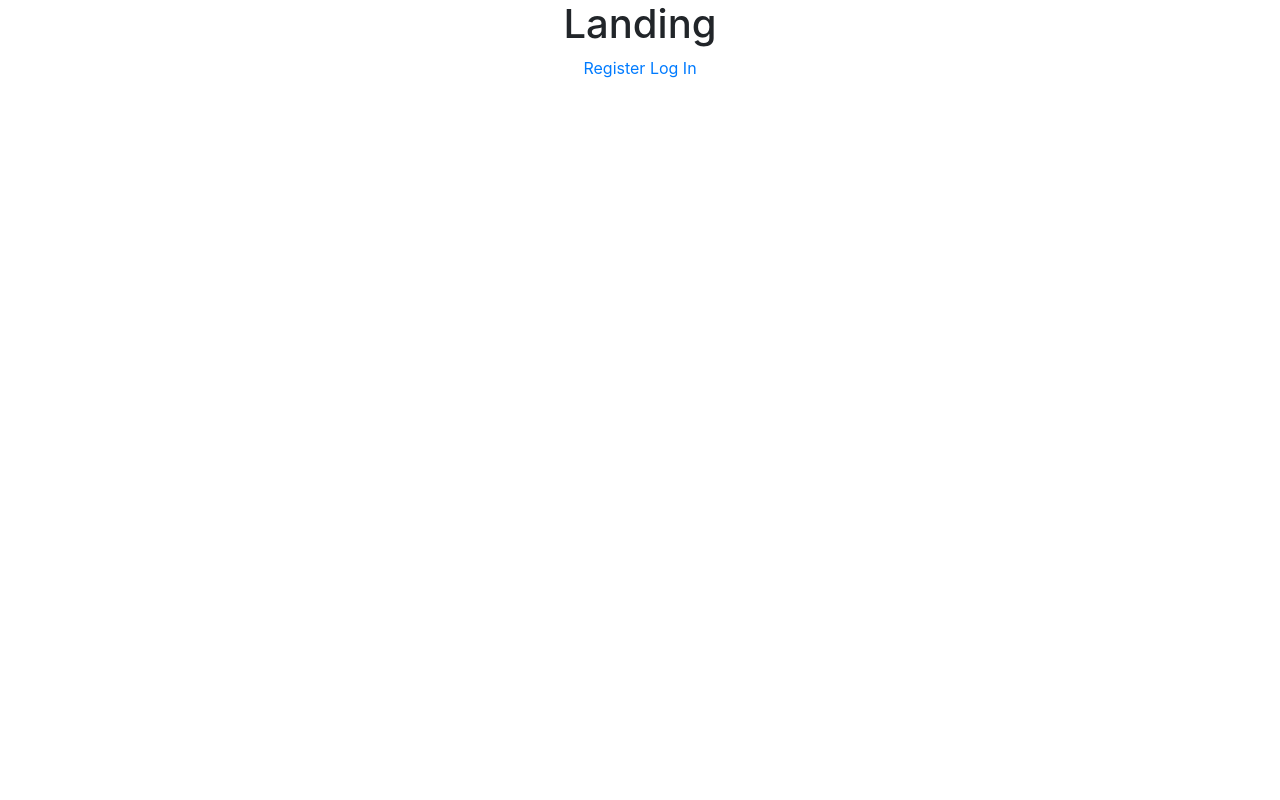
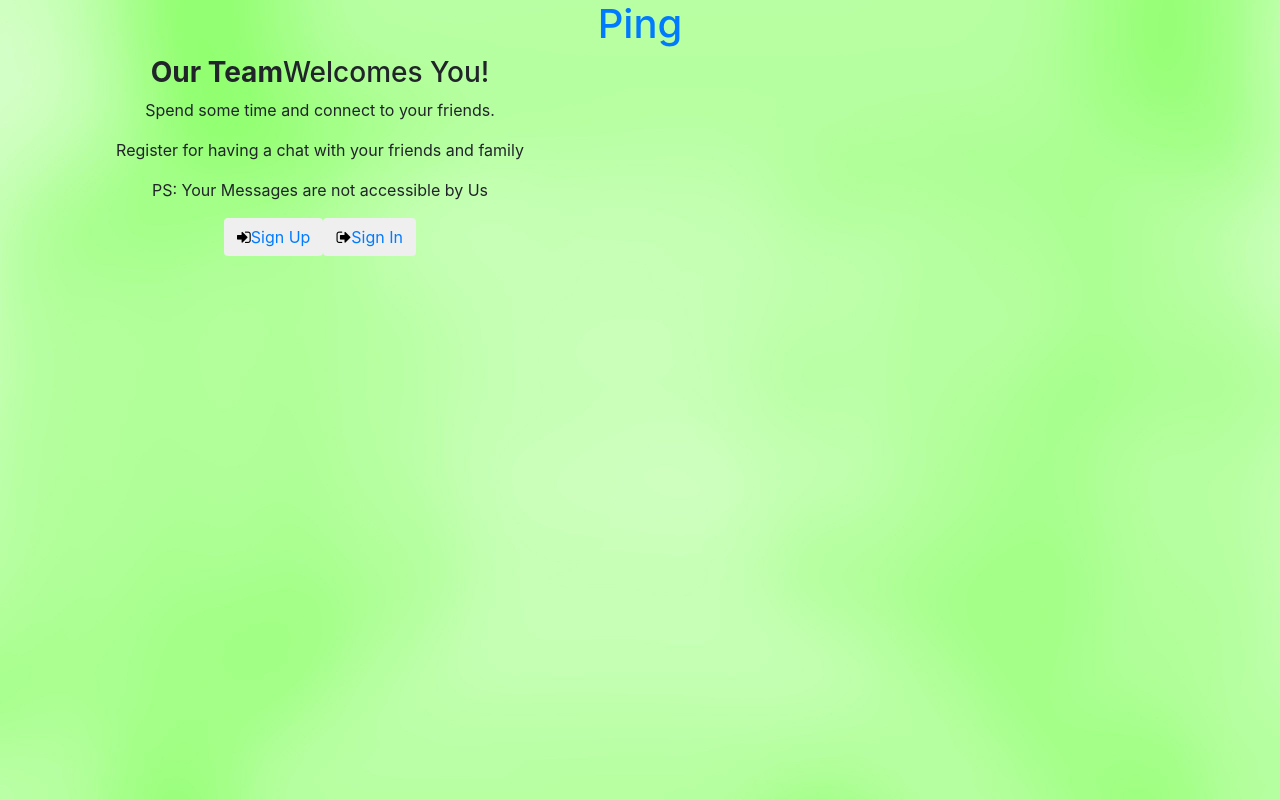
Before and after one commit to pratikpz18/Ping, a React (Create React App) app in the folder frontend/: page / in a window 1280 px wide. Built offline with nearby package versions, Linux system fonts and the light colour scheme.

Commit message:
bootstrap and css styles completed for Landing

```diff
--- a/frontend/src/components/Landing.js
+++ b/frontend/src/components/Landing.js
@@ -29,14 +29,20 @@ export default class Landing extends Component{
         }
         else{
             return(
-                <div>
-                    <h1>Landing</h1>
-                    {' '}
-                    <div>
-                        <Link to="/register">Register</Link>{' '}
-                        <Link to="/login" > Log In </Link>
+                <div className="Landing">
+                    <h1><Link to="/" className="Landing-header">Ping</Link></h1>
+                    <div className="Main-Text col-sm-6">
+                        <h3><strong>Our Team</strong>Welcomes You!</h3>
+                        <div className="quote-div">
+                            <p className="quote">Spend some time and connect to your friends.</p>
+                            <p className="quote">Register for having a chat with your friends and family </p>
+                            <p className="p-quote">PS: Your Messages are not accessible by Us</p>
+                        </div>
+                    <div className="CTA">
+                        <button className="btn btn-register"><i class="fa fa-sign-in register-icon" aria-hidden="true"></i><Link to="/register" className="register-link">Sign Up</Link></button>
+                        <button className="btn btn-login"><i class="fa fa-sign-out login-icon" aria-hidden="true"></i><Link to="/login" className="login-link">Sign In </Link></button>
                     </div>
-                    {' '}
+                </div>
                 </div>
             );
         }
```
